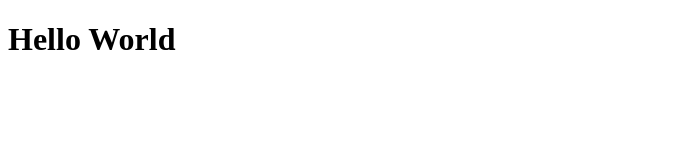
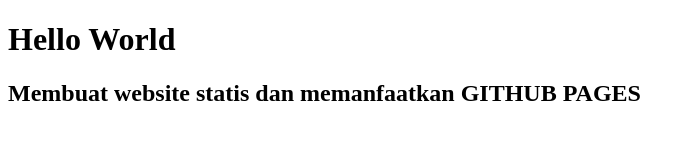
Before and after one commit to ubaedillahedi/ediubaedillah, a plain HTML site: page index.html in a window 1280 px wide. Shown: the whole page, without its empty margins (0-695 px from the left). Drawn offline with Linux system fonts and the light colour scheme.

Commit message:
second commit

```diff
--- a/index.html
+++ b/index.html
@@ -8,5 +8,6 @@
 </head>
 <body>
      <h1>Hello World</h1>
+     <h2>Membuat website statis dan memanfaatkan GITHUB PAGES</h2>
 </body>
 </html>
```
